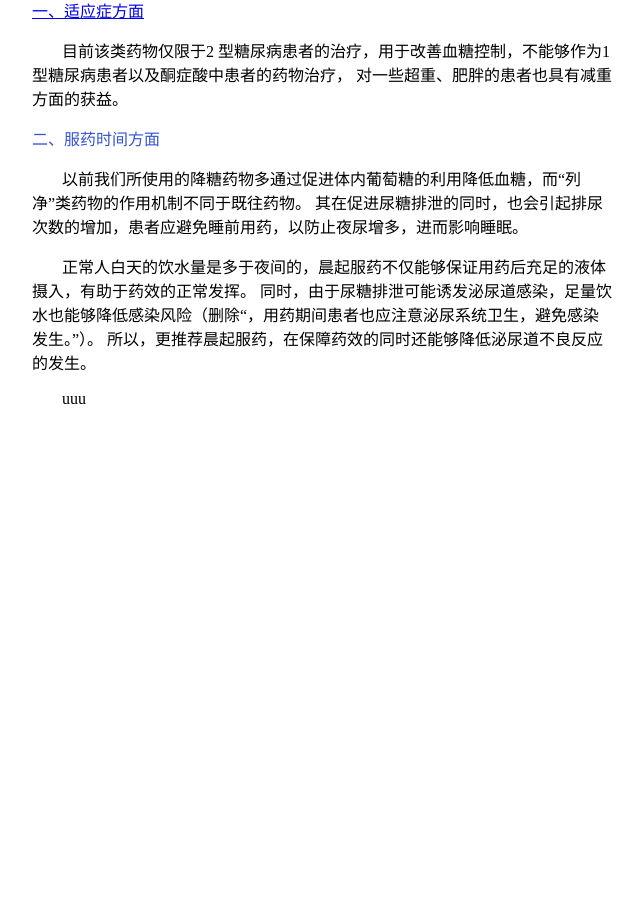
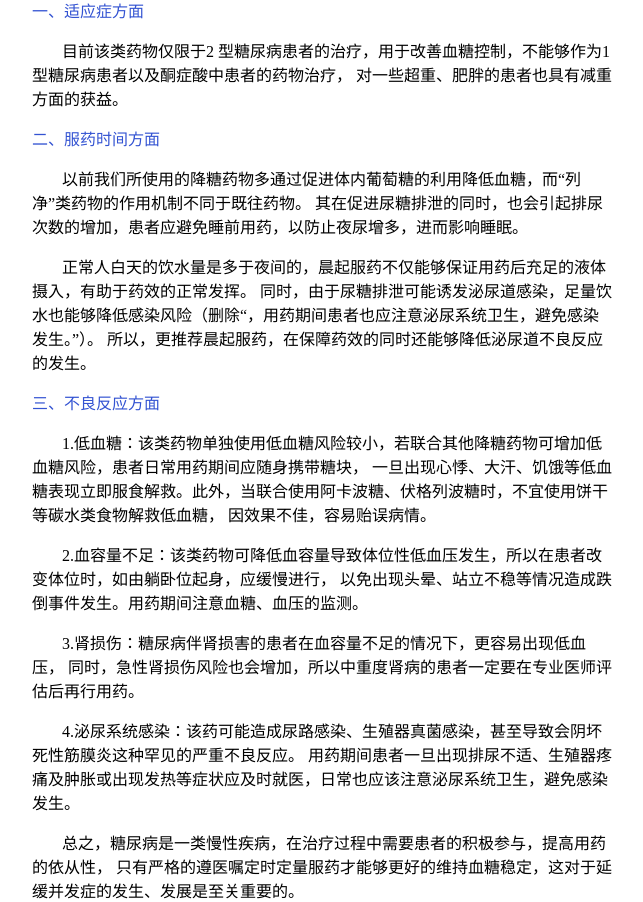
Before and after one commit to pharmacylaoliu/ceshiwangzhan.github.io, a plain HTML site: page index.html in a window 1280 px wide. Shown: the part 386-1288 px from the top of the page, without its empty margins (480-1123 px from the left). Before the commit the page ends 800 px from the top, so only its background shows below. Drawn offline with Linux system fonts and the light colour scheme.

Commit message:
Add files via upload

```diff
--- a/index.html
+++ b/index.html
@@ -57,7 +57,7 @@
 				该类药物属钠-葡萄糖协同转运蛋白2抑制剂（SGLT-2i），通过抑制表达于近端肾小管处的SGLT-2，减少肾脏葡萄糖的重吸收，促进尿糖排出体外，以发挥降糖作用。
 				那么糖尿病患者在使用“列净”类药物时有哪些方面需要注意？今天就让我们一起来了解一下。
 			</p>
-			<a href="https://www.baidu.com">一、适应症方面</a>
+			<span>一、适应症方面</span>
 			<br>
 			<p>目前该类药物仅限于2 型糖尿病患者的治疗，用于改善血糖控制，不能够作为1型糖尿病患者以及酮症酸中患者的药物治疗，
 				对一些超重、肥胖的患者也具有减重方面的获益。
@@ -72,7 +72,28 @@
 				同时，由于尿糖排泄可能诱发泌尿道感染，足量饮水也能够降低感染风险（删除“，用药期间患者也应注意泌尿系统卫生，避免感染发生。”）。
 				所以，更推荐晨起服药，在保障药效的同时还能够降低泌尿道不良反应的发生。
 			</p>
-			<p>uuu</p>
+			<span>三、不良反应方面</span>
+			<p>
+				1.低血糖：该类药物单独使用低血糖风险较小，若联合其他降糖药物可增加低血糖风险，患者日常用药期间应随身携带糖块，
+				一旦出现心悸、大汗、饥饿等低血糖表现立即服食解救。此外，当联合使用阿卡波糖、伏格列波糖时，不宜使用饼干等碳水类食物解救低血糖，
+				因效果不佳，容易贻误病情。
+			</p>
+			<p>
+				2.血容量不足：该类药物可降低血容量导致体位性低血压发生，所以在患者改变体位时，如由躺卧位起身，应缓慢进行，
+				以免出现头晕、站立不稳等情况造成跌倒事件发生。用药期间注意血糖、血压的监测。
+			</p>
+			<p>
+				3.肾损伤：糖尿病伴肾损害的患者在血容量不足的情况下，更容易出现低血压，
+				同时，急性肾损伤风险也会增加，所以中重度肾病的患者一定要在专业医师评估后再行用药。
+			</p>
+			<p>
+				4.泌尿系统感染：该药可能造成尿路感染、生殖器真菌感染，甚至导致会阴坏死性筋膜炎这种罕见的严重不良反应。
+				用药期间患者一旦出现排尿不适、生殖器疼痛及肿胀或出现发热等症状应及时就医，日常也应该注意泌尿系统卫生，避免感染发生。
+			</p>
+			<p>
+				总之，糖尿病是一类慢性疾病，在治疗过程中需要患者的积极参与，提高用药的依从性，
+				只有严格的遵医嘱定时定量服药才能够更好的维持血糖稳定，这对于延缓并发症的发生、发展是至关重要的。
+			</p>
 		</div>
 	</div>
 </body>
```
